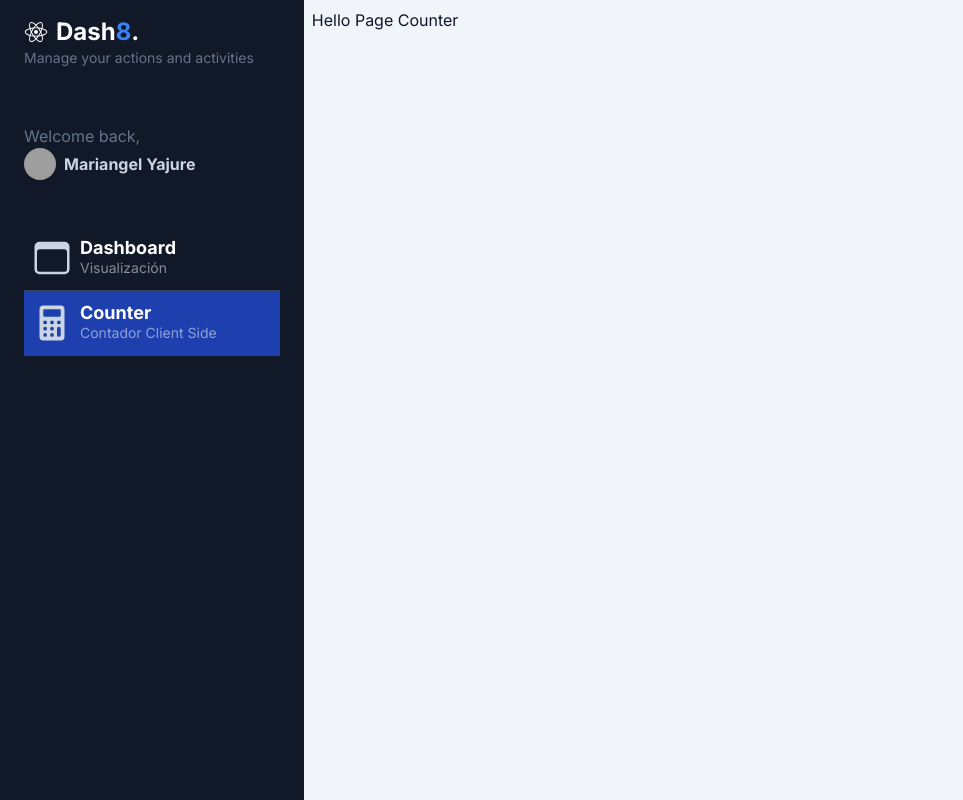
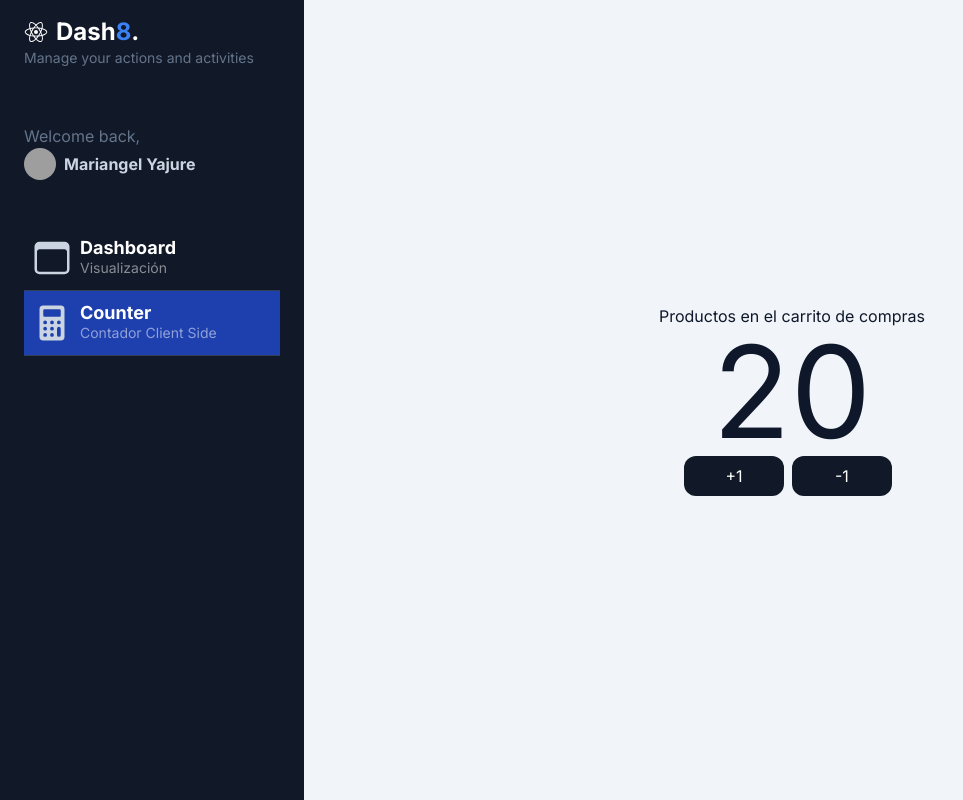
Before and after one commit to DramaQueeen26/my-dashboard-next, a Next.js app: page /dashboard/counter in a window 1280 px wide. Shown: the whole page, without its empty margins (0-963 px from the left). Built offline with nearby package versions, Linux system fonts and the light colour scheme; grey boxes are pictures that could not be loaded.

Commit message:
Counter - Manejo de estados - useState

```diff
--- a/src/app/dashboard/counter/page.tsx
+++ b/src/app/dashboard/counter/page.tsx
@@ -1,8 +1,21 @@
+import { CartCounter } from "@/app/shopping-cart/components";
+import { Metadata } from "next/types";
+
+
+export const metadata: Metadata = {
+ title: 'Counter Page',
+ description: 'Un simple contador',
+};
 
 export default function CounterPage() {
+
   return (
-    <div>
-      <h1>Hello Page Counter</h1>
+    <div className="flex flex-col items-center justify-center w-full h-full">
+
+      <span>Productos en el carrito de compras</span>
+
+      <CartCounter value={20} />
+
     </div>
   );
 }
--- /dev/null
+++ b/src/app/shopping-cart/components/CartCounter.tsx
@@ -0,0 +1,32 @@
+'use client'
+import { useState } from "react";
+
+interface Props {
+  value?: number;
+}
+
+export const CartCounter = ({ value = 0 } : Props) => {
+
+  const [counter, setCounter] = useState(value);
+
+  return (
+    <>
+      <span className="text-9xl">{counter}</span>
+
+      <div className="flex">
+
+        <button
+          onClick={() => setCounter(counter + 1)}
+          className="flex items-center justify-center p-2 rounded-xl bg-gray-900 text-white hover:bg-gray-600 transition-all w-[100px] mr-2">
+          +1
+        </button>
+
+        <button
+          onClick={() => setCounter(counter - 1)}
+          className="flex items-center justify-center p-2 rounded-xl bg-gray-900 text-white hover:bg-gray-600 transition-all w-[100px] mr-2">
+          -1
+        </button>
+      </div>
+    </>
+  )
+}
--- /dev/null
+++ b/src/app/shopping-cart/components/index.ts
@@ -0,0 +1 @@
+export * from './CartCounter';
```
